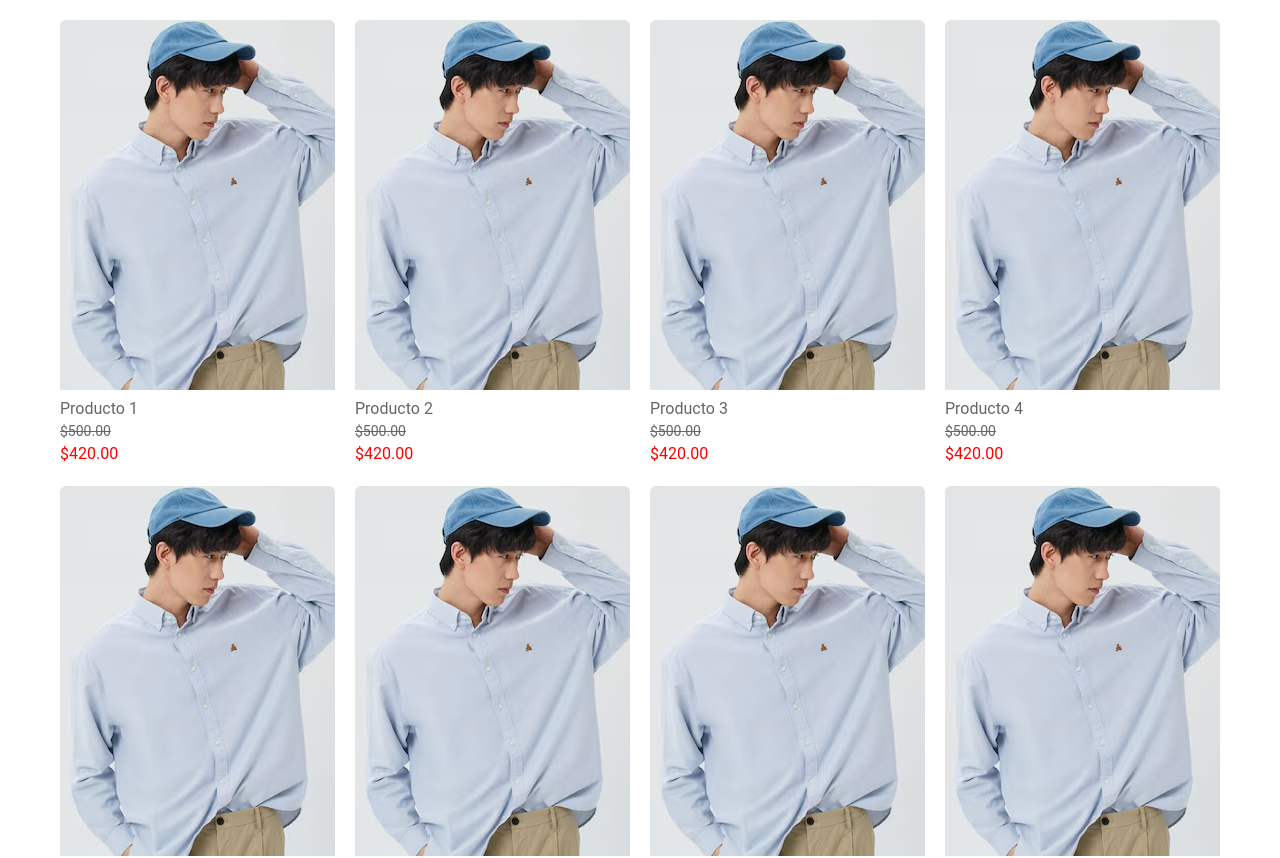
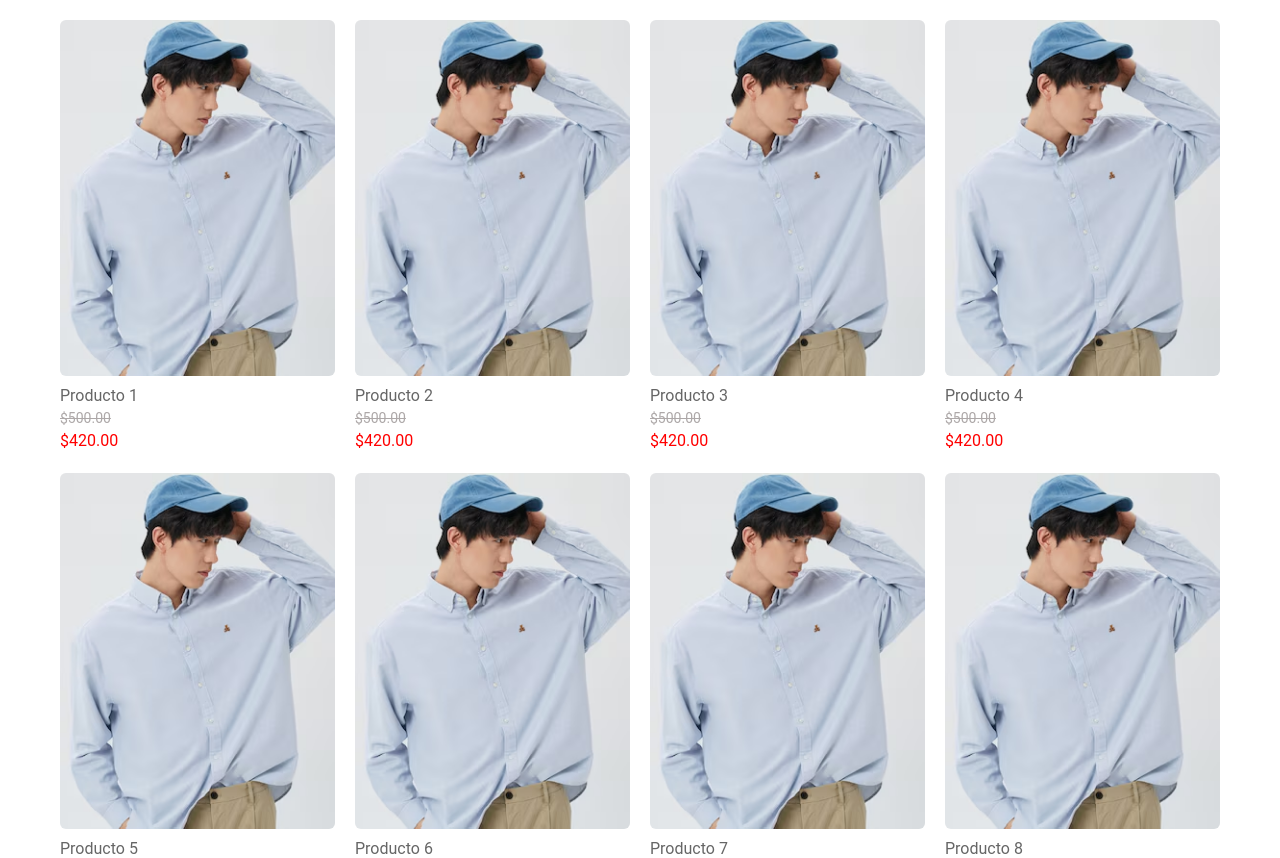
Before and after one commit to eh-globant/app-gap, a React (Create React App) app: page / in a window 1280 px wide. Shown: the top 858 px of the page. Built offline with nearby package versions, Linux system fonts and the light colour scheme.

Commit message:
Update css for card

```diff
--- a/src/components/Card/Card.module.scss
+++ b/src/components/Card/Card.module.scss
@@ -4,6 +4,7 @@
     &__container {
         display: flex;
         flex-direction: column;
+        width: 100%;
     }
     &__image{
         &-container {
@@ -13,15 +14,21 @@
             border-radius: 6px;
             overflow: hidden;
         }
-        &.img {
+        & {
             width: 100%;
+            height: auto;
+            display: block;
             object-fit: cover;
         }
     }
     &__info{
+        &-container {
+            margin-top: 8px;
+        }
         &-cost {
             font-size: $font-size-small;
             text-decoration: line-through;
+            color: $color-text-light;
         }
         &-discount {
             color: $color-alert;
```
